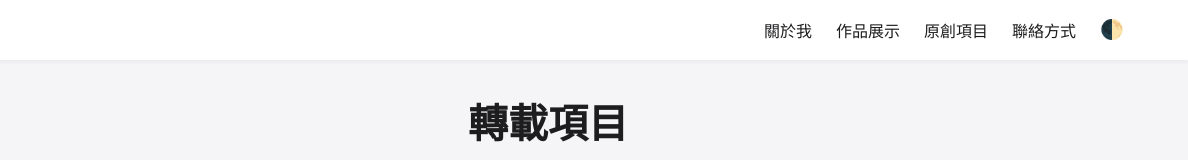
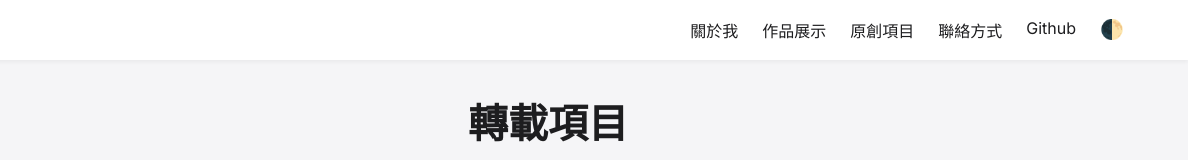
Before and after one commit to thomaswan564/thomaswan.uk, a plain HTML site: page share/index.html in a window 1280 px wide. Shown: the top 160 px of the page, 92-1280 px from the left. Drawn offline with nearby package versions, Linux system fonts and the light colour scheme.

Commit message:
Add GitHub link to index.html

```diff
--- a/share/index.html
+++ b/share/index.html
@@ -133,6 +133,7 @@
         <li><a href="..#projects">作品展示</a></li>
         <li><a href="../original">原創項目</a></li>
         <li><a href="../contact">聯絡方式</a></li>
+        <li><a href="https://github.com/thomaswan564/thomaswan.uk/">Github</a></li>
         <li><button class="dark-mode-toggle" onclick="toggleDarkMode()">🌓</button></li>
       </ul>
     </div>
```
